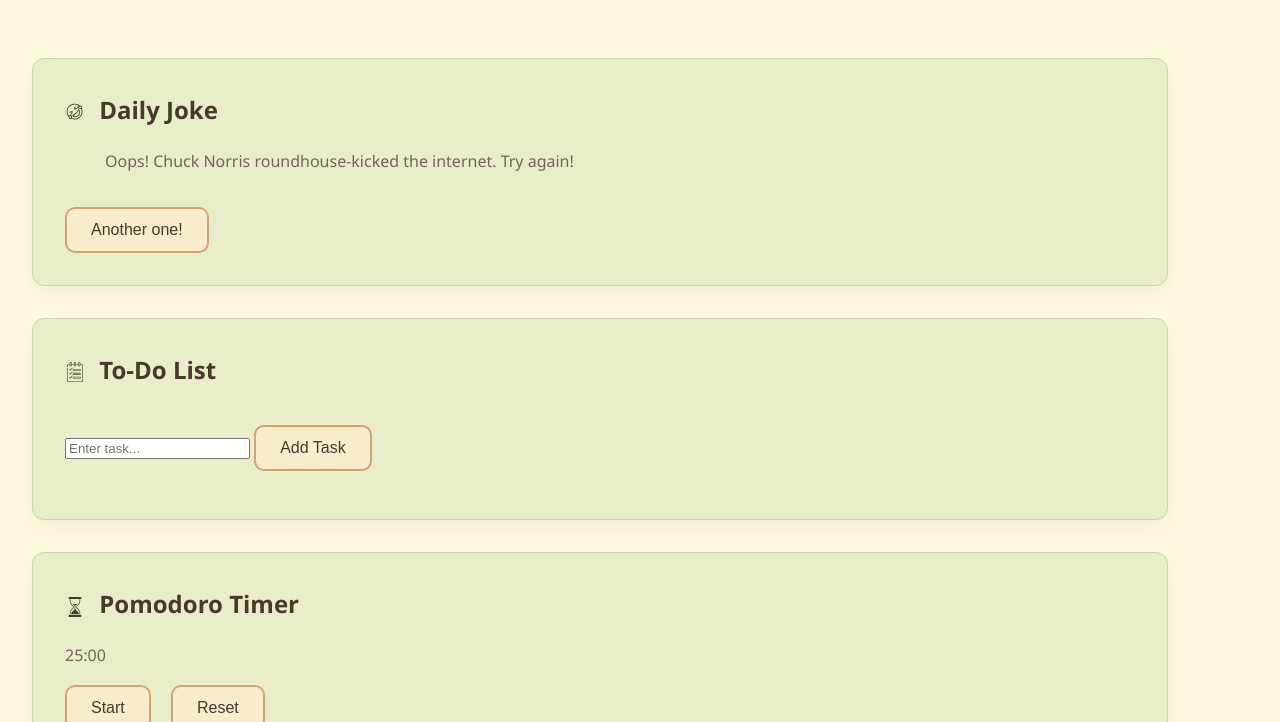
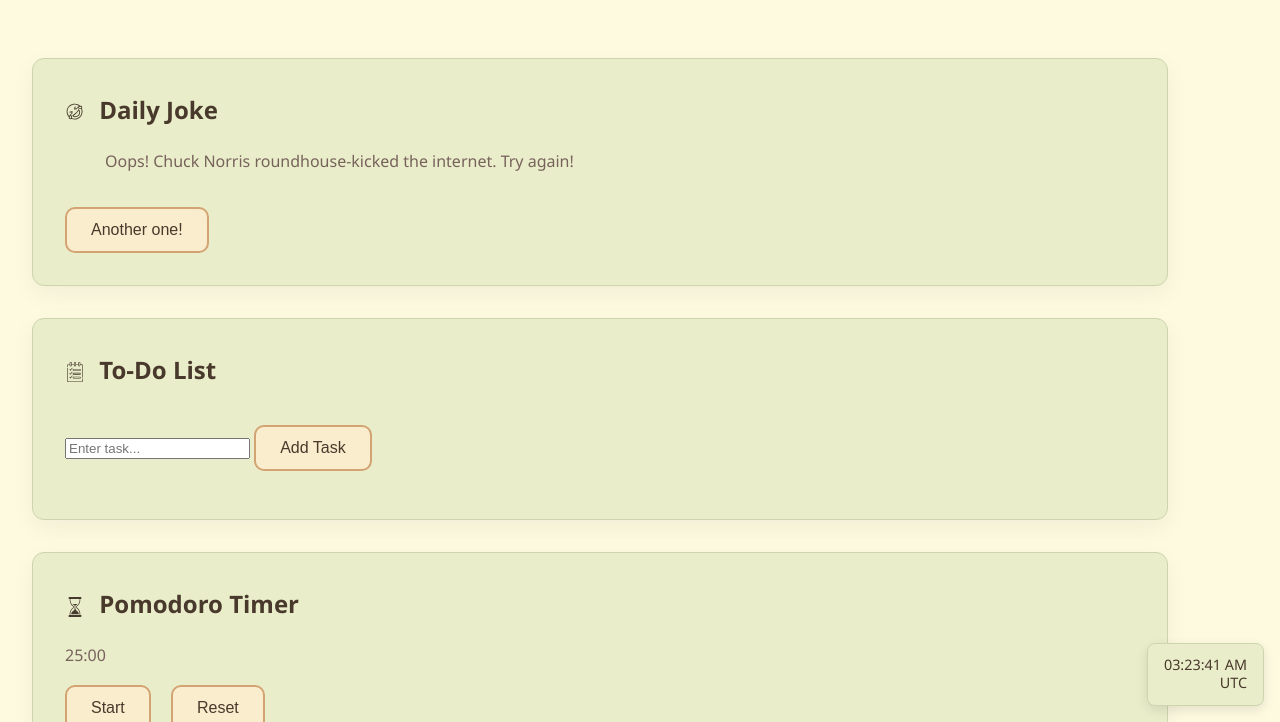
Before and after one commit to Carloalalan08/study-buddy, a website built with Vite: page index.html in a window 1280 px wide. Shown: the part 78-800 px from the top of the page. Built offline with nearby package versions, Linux system fonts and the light colour scheme; no server answers.

Commit message:
add floating clock

```diff
--- a/index.html
+++ b/index.html
@@ -60,6 +60,11 @@
       </h2>
       <p id="score">0</p>
     </section>
+
+    <div id="floating-clock" class="floating-clock">
+      <span id="current-time">--:--:--</span>
+      <span id="timezone">Loading time zone...</span>
+    </div>
   </div>
 
   <script type="module" src="/src/js/main.js"></script>
--- a/src/css/style.css
+++ b/src/css/style.css
@@ -223,6 +223,30 @@ button:focus-visible {
   pointer-events: none;
 }
 
+/* ─────────────────────────────────────
+   Floating Clock Widget
+───────────────────────────────────── */
+.floating-clock {
+  position: fixed;
+  bottom: 1rem;
+  right: 1rem;
+  background-color: var(--color-section);
+  color: var(--color-heading);
+  padding: 0.75rem 1rem;
+  border: 1px solid var(--color-border);
+  border-radius: 8px;
+  box-shadow: 0 4px 12px rgba(0, 0, 0, 0.1);
+  font-size: 0.9rem;
+  font-family: inherit;
+  z-index: 999;
+  text-align: right;
+}
+
+.floating-clock span {
+  display: block;
+  line-height: 1.3;
+}
+
 /* --------------------------------------------------
   Responsive Design
 -------------------------------------------------- */
--- /dev/null
+++ b/src/js/clock.js
@@ -0,0 +1,16 @@
+function updateClock() {
+  const now = new Date();
+  const time = now.toLocaleTimeString([], {
+    hour: '2-digit',
+    minute: '2-digit',
+    second: '2-digit'
+  });
+  const timeZone = Intl.DateTimeFormat().resolvedOptions().timeZone;
+
+  document.getElementById('current-time').textContent = time;
+  document.getElementById('timezone').textContent = timeZone;
+}
+
+// update every second
+setInterval(updateClock, 1000);
+updateClock();
--- a/src/js/main.js
+++ b/src/js/main.js
@@ -3,6 +3,7 @@ import './todos.js';
 import './studyTimer.js';
 import './explain.js';
 import './productivity.js';
+import './clock.js';
 import { loadHeaderFooter } from './utils.mjs';
 
 loadHeaderFooter().then(() => {});
```
Also changed, not shown: public/assets/icons/clock.svg (added), src/assets/icons/clock.svg (added).
